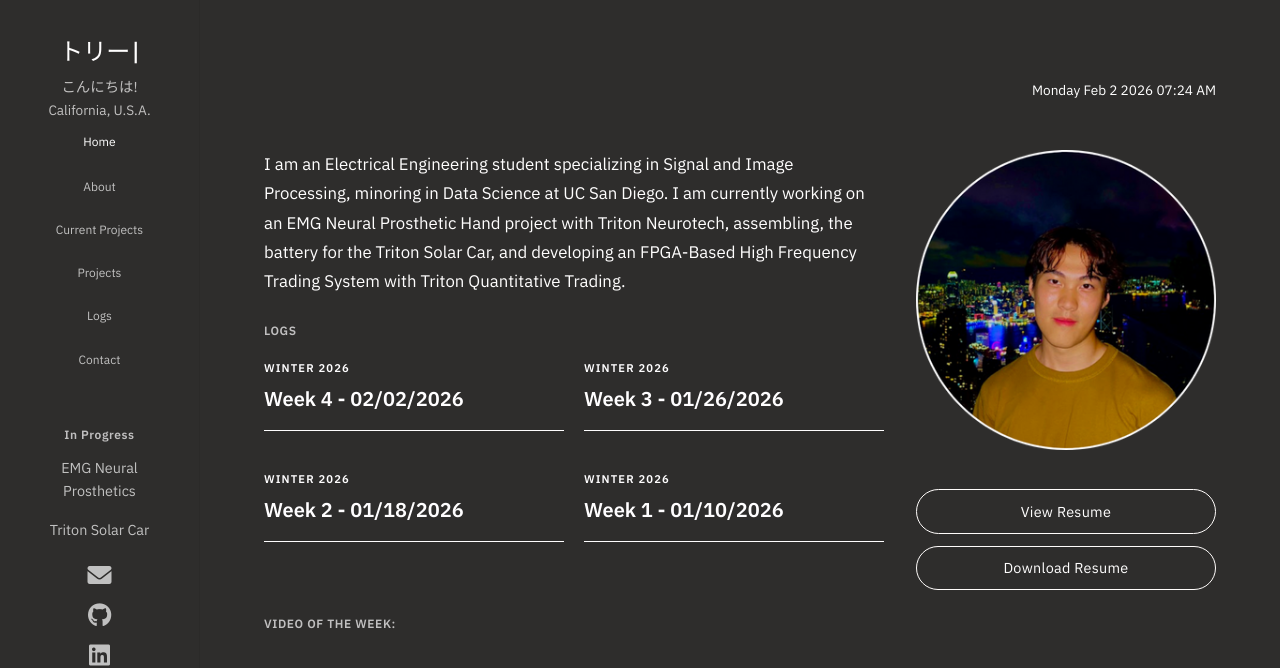
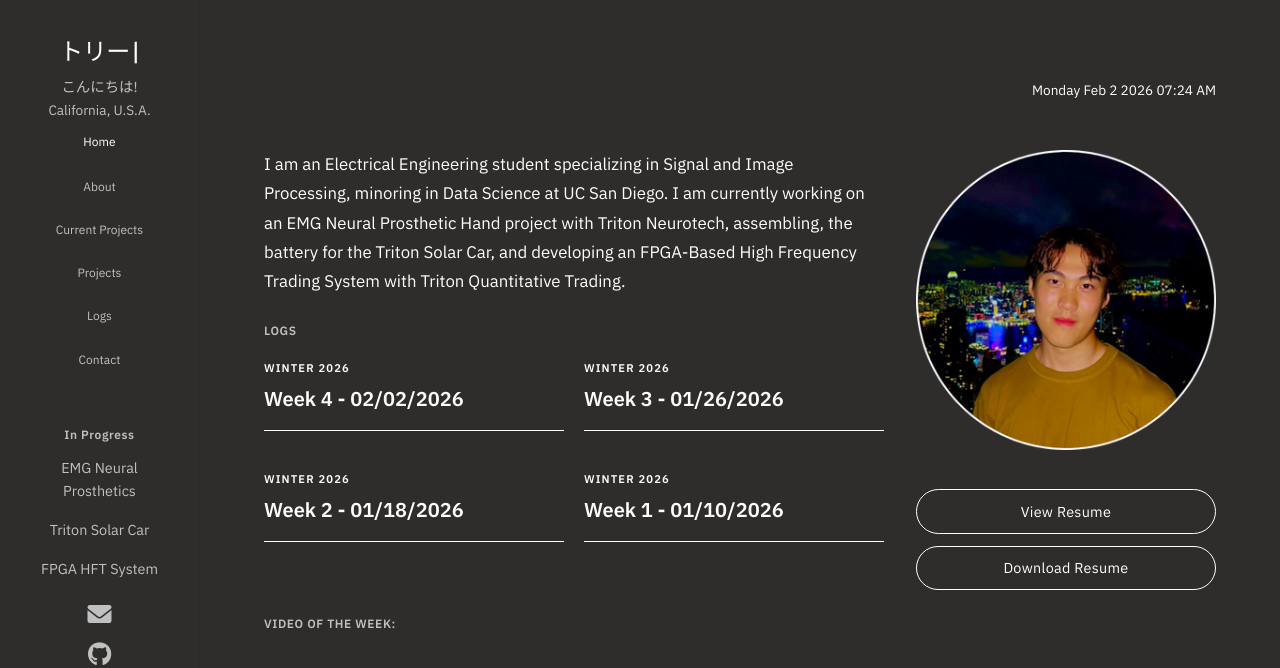
Before and after one commit to tmlee06/Personal-Website, a plain HTML site: page index.html in a window 1280 px wide. Shown: the top 668 px of the page. Drawn offline with nearby package versions, Linux system fonts and the light colour scheme; no server answers.

Commit message:
Week 4 / Issue Resolved

```diff
--- a/index.html
+++ b/index.html
@@ -44,6 +44,7 @@
                 <div class="project-links">
                     <a href="#current-projects" class="project-link">EMG Neural Prosthetics</a>
                     <a href="#current-projects" class="project-link">Triton Solar Car</a>
+                    <a href="#current-projects" class="project-link">FPGA HFT System</a>
                 </div>
 
 
```
